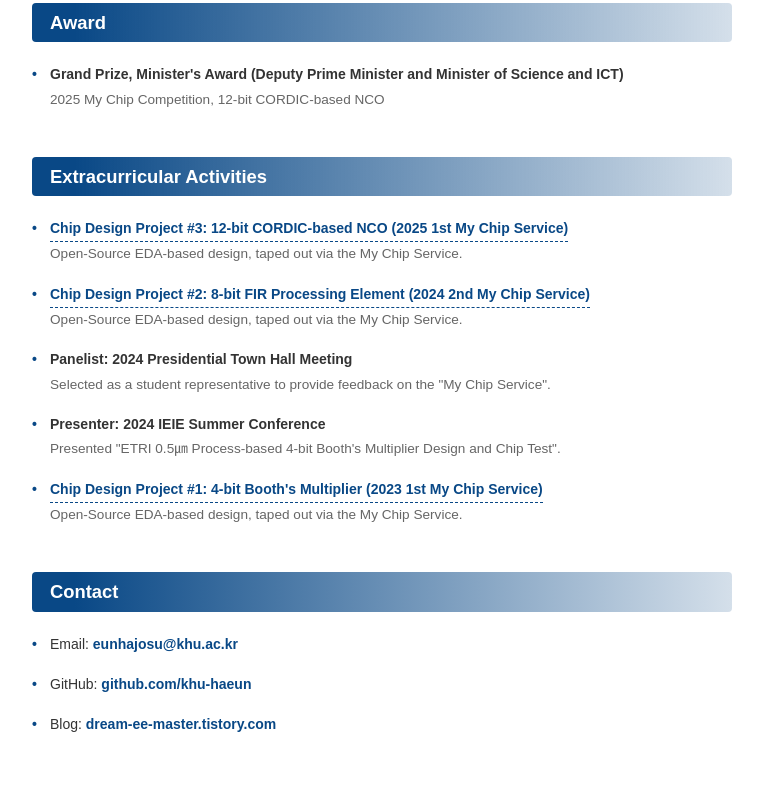
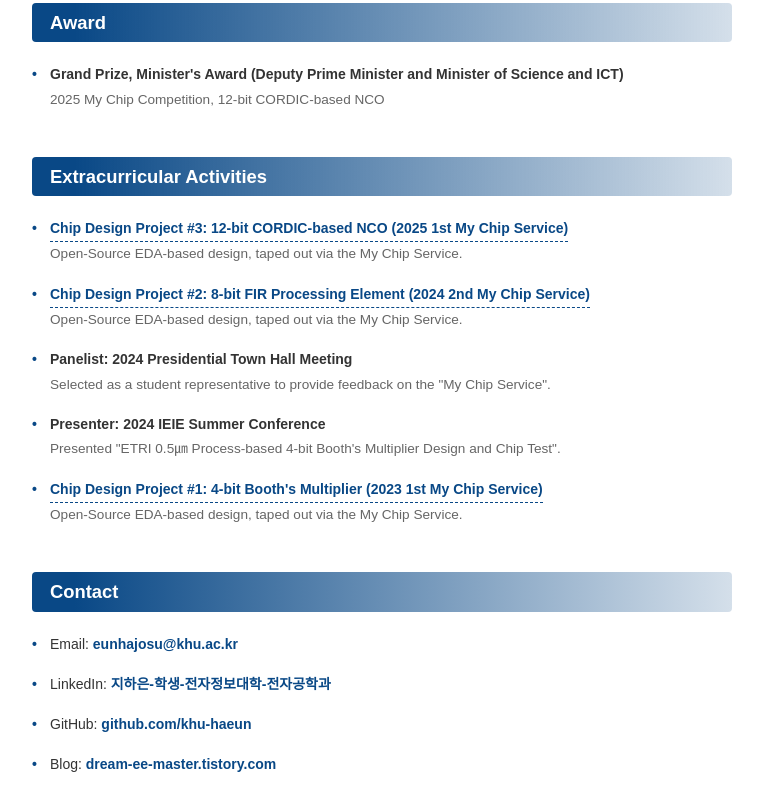
Before and after one commit to khu-haeun/khu-haeun.github.io, a plain HTML site: page index.html in a window 1280 px wide. Shown: the part 860-1670 px from the top of the page, without its empty margins (258-1021 px from the left). Drawn offline with Linux system fonts and the light colour scheme.

Commit message:
Update index.html

```diff
--- a/index.html
+++ b/index.html
@@ -304,6 +304,7 @@
         <h2>Contact</h2>
         <ul>
             <li>Email: <a href="mailto:eunhajosu@khu.ac.kr" class="contact-link">eunhajosu@khu.ac.kr</a></li>
+            <li>LinkedIn: <a href="https://www.linkedin.com/in/지하은-학생-전자정보대학-전자공학과-‍-6093133a7" class="contact-link" target="_blank">지하은-학생-전자정보대학-전자공학과</a></li>
             <li>GitHub: <a href="https://github.com/khu-haeun" class="contact-link" target="_blank">github.com/khu-haeun</a></li>
             <li>Blog: <a href="https://dream-ee-master.tistory.com" class="contact-link" target="_blank">dream-ee-master.tistory.com</a></li>
         </ul>
```
